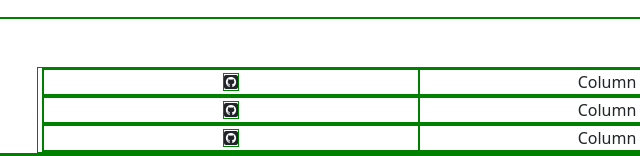
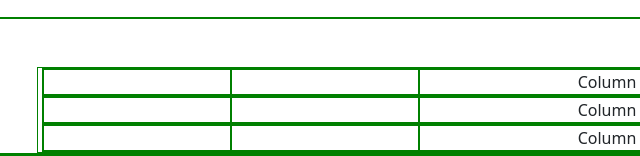
Before and after one commit to chrixOB/portfolio, a plain HTML site: page index.html in a window 1280 px wide. Shown: the part 1413-1569 px from the top of the page, 33-673 px from the left. Drawn offline with nearby package versions, Linux system fonts and the light colour scheme.

Commit message:
Update index.html

```diff
--- a/index.html
+++ b/index.html
@@ -4,7 +4,7 @@
     <meta charset="UTF-8">
     <meta name="viewport" content="width=device-width, initial-scale=1.0">
     <title>Anang Christian Obodai - Portfolio</title>
-    <script src="https://kit.fontawesome.com/4935d71cbd.js" crossorigin="anonymous"></script>
+    <!-- <script src="https://kit.fontawesome.com/4935d71cbd.js" crossorigin="anonymous"></script> -->
     <link rel="stylesheet" href="https://stackpath.bootstrapcdn.com/bootstrap/5.0.0-alpha1/css/bootstrap.min.css" integrity="sha384-r4NyP46KrjDleawBgD5tp8Y7UzmLA05oM1iAEQ17CSuDqnUK2+k9luXQOfXJCJ4I" crossorigin="anonymous">
   <script src="https://cdn.jsdelivr.net/npm/popper.js@1.16.0/dist/umd/popper.min.js" integrity="sha384-Q6E9RHvbIyZFJoft+2mJbHaEWldlvI9IOYy5n3zV9zzTtmI3UksdQRVvoxMfooAo" crossorigin="anonymous"></script>
   <script src="https://stackpath.bootstrapcdn.com/bootstrap/5.0.0-alpha1/js/bootstrap.min.js" integrity="sha384-oesi62hOLfzrys4LxRF63OJCXdXDipiYWBnvTl9Y9/TRlw5xlKIEHpNyvvDShgf/" crossorigin="anonymous"></script>
```
